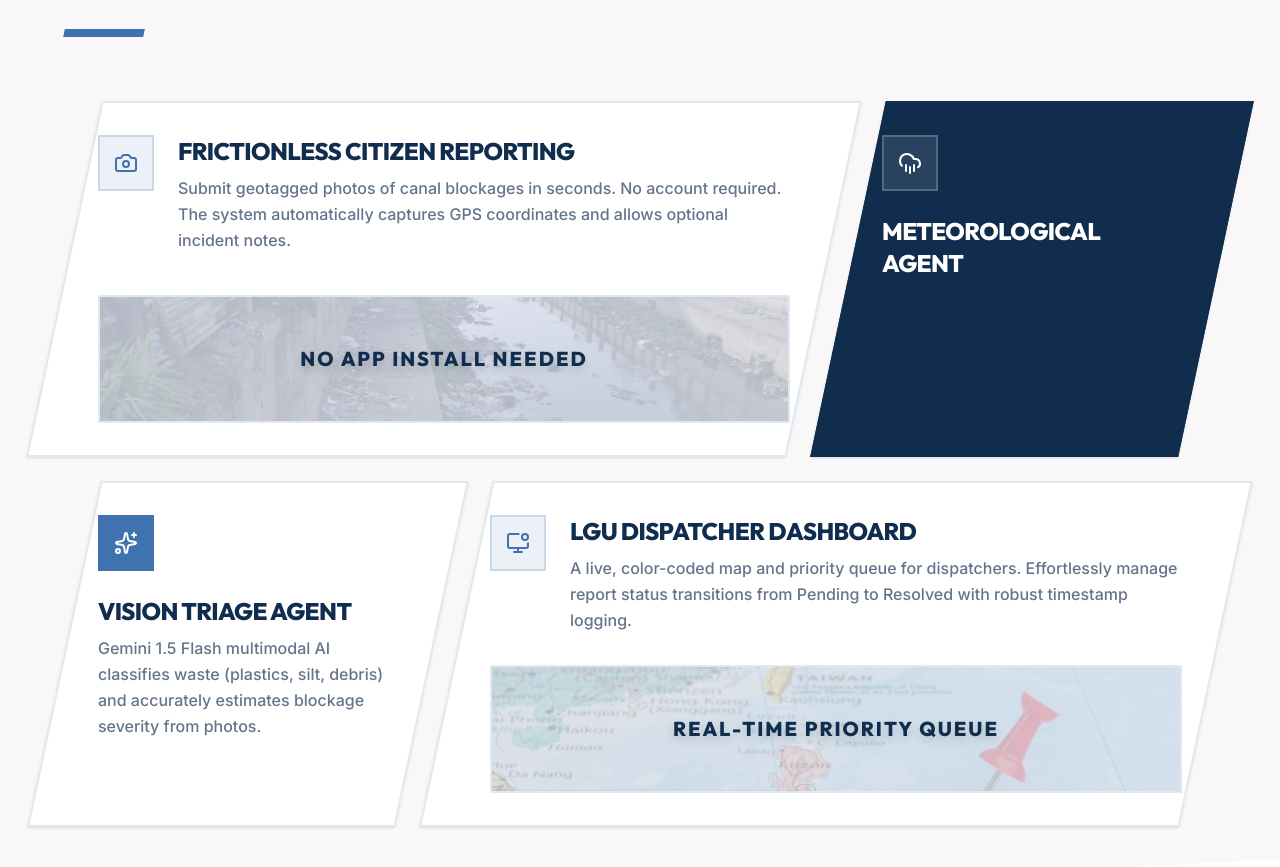
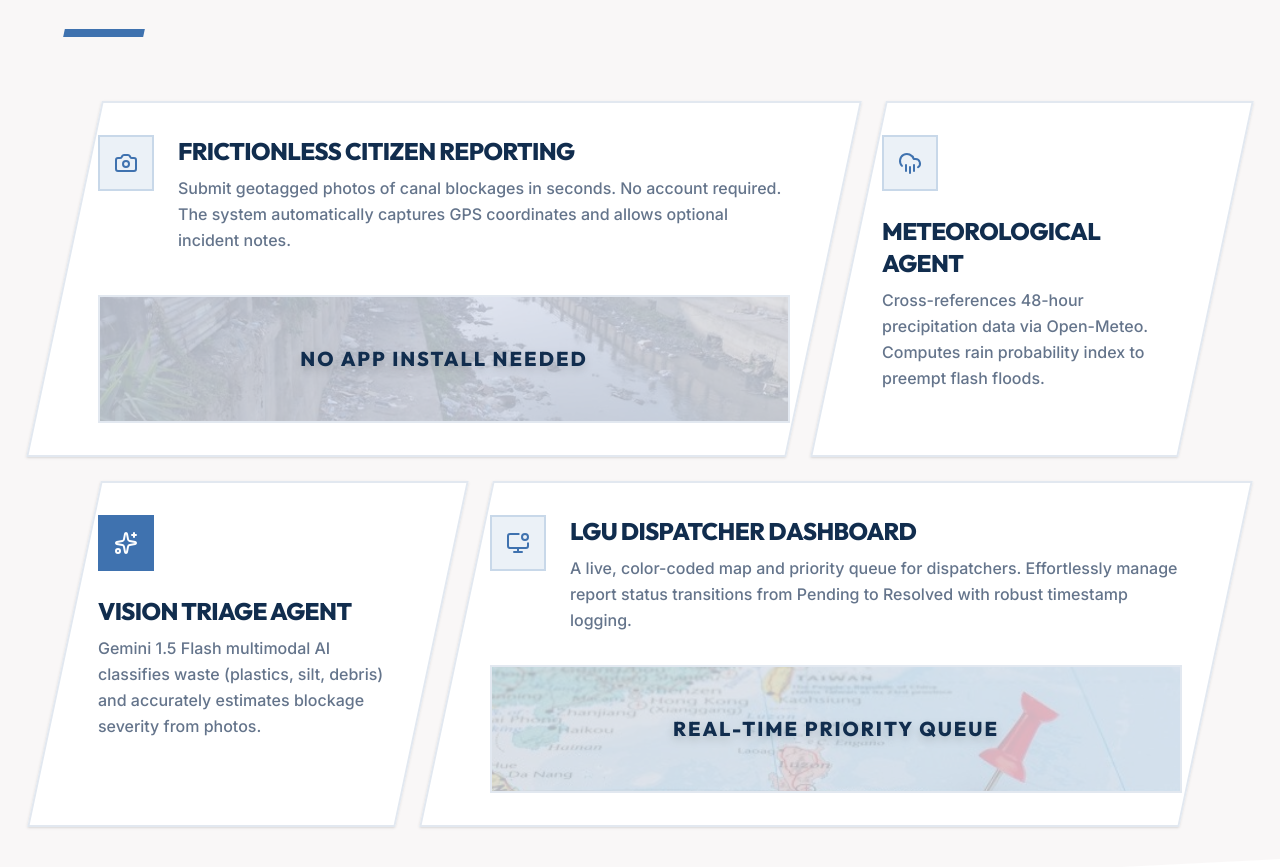
Before and after one commit to Goldenavs/esteRoute, a React (Vite) app in the folder frontend/: page /login in a window 1280 px wide. Shown: the part 1079-1946 px from the top of the page. Built offline with nearby package versions, Linux system fonts and the light colour scheme.

Commit message:
fix: bug

```diff
--- a/frontend/src/components/auth/FeaturesSection.tsx
+++ b/frontend/src/components/auth/FeaturesSection.tsx
@@ -97,17 +97,17 @@ export default function FeaturesSection() {
 
           {/* Feature 2: Meteorological (1 col) */}
           <motion.div variants={cardVariants} className="md:col-span-1">
-            <div className="group relative bg-brand-dark border-2 border-brand-dark hover:border-brand-primary transition-all duration-300 shadow-sm hover:shadow-xl -skew-x-12 p-8 h-full">
+            <div className="group relative bg-surface border-2 border-border-subtle hover:border-brand-primary transition-all duration-300 shadow-sm hover:shadow-xl -skew-x-12 p-8 h-full">
               <div className="skew-x-12 h-full flex flex-col justify-between">
                 <div className="flex flex-col gap-6 items-start mb-8">
-                  <div className="shrink-0 w-14 h-14 bg-white/10 border-2 border-white/20 flex items-center justify-center group-hover:scale-110 transition-transform duration-300">
-                    <CloudRain className="w-6 h-6 text-white" />
+                  <div className="shrink-0 w-14 h-14 bg-brand-primary/10 border-2 border-brand-primary/20 flex items-center justify-center group-hover:scale-110 transition-transform duration-300">
+                    <CloudRain className="w-6 h-6 text-brand-primary" />
                   </div>
                   <div>
-                    <h3 className="font-heading font-black text-2xl text-white mb-2 uppercase tracking-tight group-hover:text-brand-primary transition-colors">
+                    <h3 className="font-heading font-black text-2xl text-text-primary mb-2 uppercase tracking-tight group-hover:text-brand-primary transition-colors">
                       Meteorological Agent
                     </h3>
-                    <p className="text-base text-text-muted leading-relaxed font-medium">
+                    <p className="text-base text-text-secondary leading-relaxed font-medium">
                       Cross-references 48-hour precipitation data via Open-Meteo. Computes rain probability index to preempt flash floods.
                     </p>
                   </div>
```
